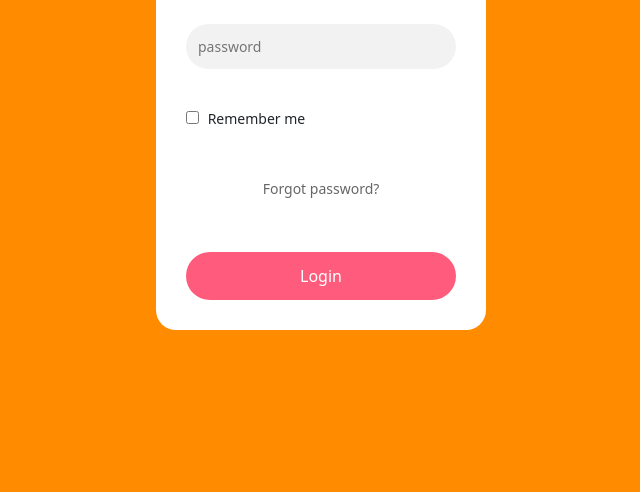
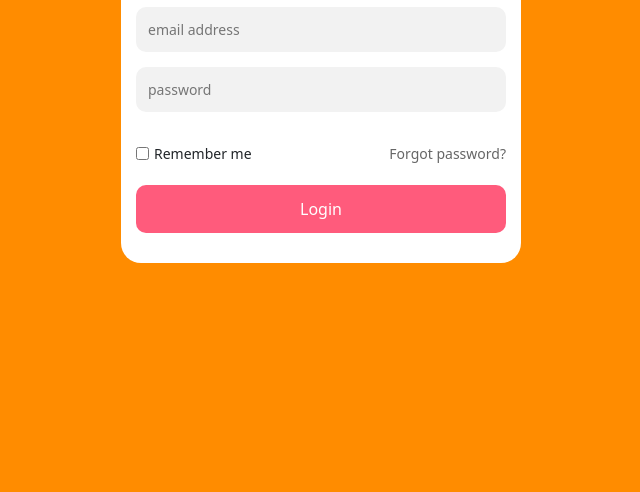
Before and after one commit to momen5406/SA-Project-UniEvents, a plain HTML site: page pages/login.html in a window 1280 px wide. Shown: the part 308-800 px from the top of the page, without its empty margins (319-959 px from the left). Drawn offline with nearby package versions, Linux system fonts and the light colour scheme.

Commit message:
edited login

```diff
--- a/css/signup-login.css
+++ b/css/signup-login.css
@@ -1,16 +1,17 @@
 body {
-
-    background-color:darkorange;
+    background-color: darkorange;
     height: 100vh;
     display: flex;
     justify-content: center;
     align-items: center;
+    padding: 0 10px;
 }
 
 div form {
-    width: 330px;
+    width: 400px;
+    max-width: 100%;
     background: #fff;
-    padding: 30px;
+    padding: 30px 15px;
     border-radius: 20px;
 }
 
@@ -28,14 +29,21 @@ input[type="password"] {
     margin-bottom: 15px;
     border: none;
     background: #f2f2f2;
-    border-radius: 25px;
+    border-radius: 10px;
     font-size: 14px;
     outline: none;
 }
 
 .Remember {
     font-size: 14px;
-    margin-bottom: 15px;
+    display: flex;
+    align-items: center;
+}
+
+.remeber-forget {
+    display: flex;
+    align-items: center;
+    justify-content: space-between;
 }
 
 input[type="checkbox"] {
@@ -47,7 +55,6 @@ a {
     text-align: center;
     font-size: 14px;
     color: #666;
-    margin-top: 10px;
     text-decoration: none;
 }
 
@@ -59,10 +66,10 @@ input[type="submit"] {
     width: 100%;
     padding: 12px;
     border: none;
-    border-radius: 25px;
+    border-radius: 10px;
     color: #fff;
     font-size: 16px;
     cursor: pointer;
     margin-top: 5px;
-    background-color:  #ff5b7c;
+    background-color: #ff5b7c;
 }
--- a/pages/login.html
+++ b/pages/login.html
@@ -1,14 +1,14 @@
 <!DOCTYPE html>
 <html lang="en">
   <head>
-    <meta charset="UTF-8">
-    <meta name="viewport" content="width=device-width, initial-scale=1.0">
-    <title>OnlineVents | Login</title>
+    <meta charset="UTF-8" />
+    <meta name="viewport" content="width=device-width, initial-scale=1.0" />
+    <title>UniEvents | Login</title>
 
     <link
       href="https://cdn.jsdelivr.net/npm/bootstrap@5.3.8/dist/css/bootstrap.min.css"
       rel="stylesheet"
-        integrity="sha384-sRIl4kxILFVY47J16cr9ZwB07vP4J8+LH7QkOnqukKuTAvn"
+      integrity="sha384-sRIl4kxILFvY47J16cr9ZwB07vP4J8+LH7qKQnuqkuIAvNWLzeN8tE5YBujZqJLB"
       crossorigin="anonymous"
     />
 
@@ -16,48 +16,25 @@
   </head>
 
   <body>
-
-
-
     <div>
-
       <form>
         <h1>Login</h1>
 
-            <input
-                type="email"
-                placeholder="email address"
-                required
-            >
+        <input type="email" placeholder="email address" required />
 
-            <br><br>
+        <input type="password" placeholder="password" required />
 
-            <input
-                type="password"
-                placeholder="password"
-                required
-            >
-
-            <br><br>
-
+        <div class="remeber-forget my-3">
           <div class="Remember">
-                <input type="checkbox">
-                <label>Remember me</label>
+            <input type="checkbox" id="remember" />
+            <label for="remember">Remember me</label>
           </div>
 
-            <br>
+          <a href="#">Forgot password?</a>
+        </div>
 
-            <a href="#">Forgot password?</a>
-
-            <br><br>
-
-            <input
-                type="submit"
-                value="Login"
-            >
-
+        <input type="submit" value="Login" />
       </form>
     </div>
-
   </body>
 </html>
```
Lines whose indentation alone changed are shown as unchanged.
